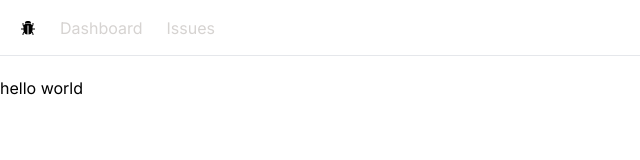
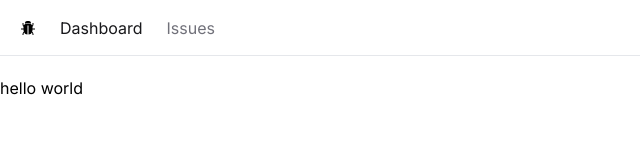
Before and after one commit to cmc1026/issue-tracker, a Next.js app: page / in a window 1280 px wide. Shown: the top 160 px of the page, without its empty margins (0-640 px from the left). Built offline with nearby package versions, Linux system fonts and the light colour scheme.

Commit message:
Style the active link in the navbar

```diff
--- a/app/NavBar.tsx
+++ b/app/NavBar.tsx
@@ -1,7 +1,10 @@
 // navbar is only on the
+'use client'
 import Link from 'next/link'
 import React from 'react'
 import { IoBugSharp } from "react-icons/io5";
+import { usePathname } from 'next/navigation';
+import classNames from 'classnames';
 
 const NavBar = () => {
     // create an array item for each item on our navbar
@@ -10,6 +13,8 @@
         { label: 'Issues', href: '/issues' }
     ]
 
+    const currentPath = usePathname();
+
     return (
     <nav className='flex space-x-6 border-b mb-5 px-5 h-14 items-center'>
         <Link href="/"><IoBugSharp /></Link>
@@ -17,7 +22,11 @@
             {links.map(link =>
             <Link
                 key={link.href}
-                className='text-stone-300 hover:text-stone-600 transition-colors'
+                className={classNames({
+                    'text-zinc-900': link.href === currentPath,
+                    'text-zinc-500': link.href !== currentPath,
+                    'hover:text-zinc-700 transition-colors': true
+                })}
                 href={link.href}>{link.label}
             </Link>)}
 
--- a/package.json
+++ b/package.json
@@ -13,6 +13,7 @@
     "@types/react": "18.2.74",
     "@types/react-dom": "18.2.23",
     "autoprefixer": "10.4.19",
+    "classnames": "^2.3.2",
     "eslint": "8.57.0",
     "eslint-config-next": "14.1.4",
     "next": "14.1.4",
```
Also changed, not shown: 1 other file (tests, documents, lock files or other folders).
